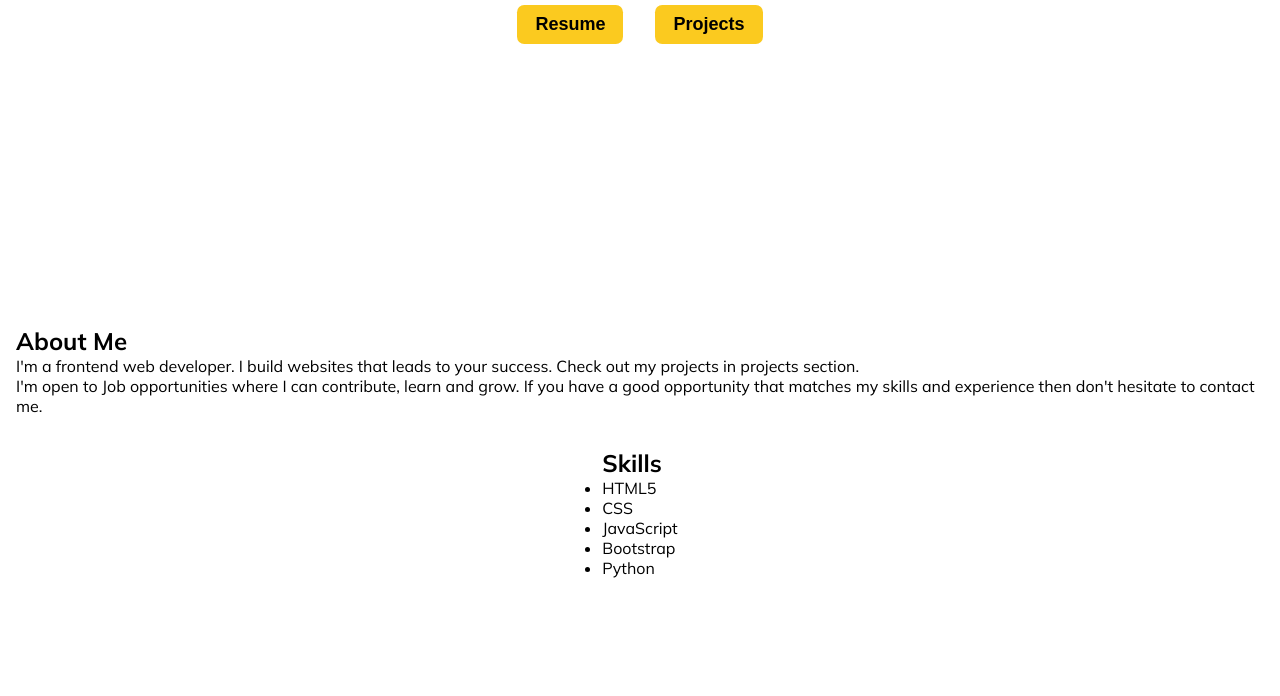
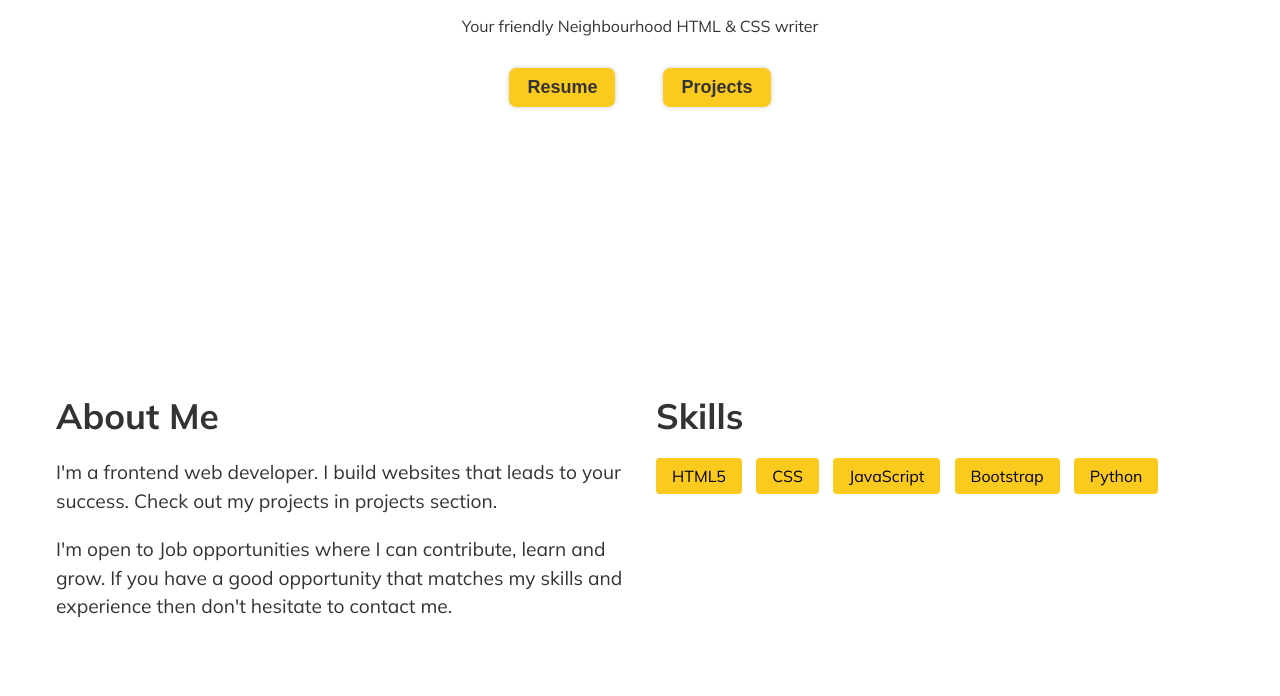
Before and after one commit to Adityakadali/adityakadali.github.io, a plain HTML site: page index.html in a window 1280 px wide. Shown: the part 447-1143 px from the top of the page. Before the commit the page ends 1041 px from the top, so only its background shows below. Drawn offline with Linux system fonts and the light colour scheme.

Commit message:
styled about container

```diff
--- a/style.css
+++ b/style.css
@@ -8,13 +8,21 @@
   box-sizing: border-box;
 }
 
+html {
+  scroll-behavior: smooth;
+}
+
 body {
   font-family: "Mulish", sans-serif;
 }
 
 header {
-  padding: 1em;
+  padding: 20px 40px;
   border-bottom: 1px solid rgba(0, 0, 0, 0.2);
+}
+
+main {
+  padding: 40px;
 }
 
 header span {
@@ -46,36 +54,33 @@ nav li {
   align-items: center;
 }
 .home-container h1 {
-  font-size: 2em;
+  color: #333333;
+  font-size: 3.5em;
 }
 
 .home-container p {
+  color: #333333;
+  font-size: 1em;
   text-align: center;
-}
-
-.about-container {
-  display: flex;
-  padding: 1em;
-  gap: 2em;
-  flex-direction: column;
-  justify-content: center;
-  align-items: center;
 }
 
 .button-group {
   display: flex;
-  gap: 2em;
+  gap: 3em;
 }
 
 button {
+  cursor: pointer;
   display: inline-block;
   background: #fbca1f;
+  color: #333333;
   padding: 0.5em 1em;
   font-size: 0.8em;
   font-weight: 600;
   font-size: 18px;
   border: none;
   border-radius: 0.4em;
+  box-shadow: 0 0 5px rgba(0, 0, 0, 0.2);
 }
 
 button:hover {
@@ -87,3 +92,35 @@ button:active {
   transform: translate(0.05em, 0.05em);
   box-shadow: 0.05em 0.05em;
 }
+
+.about-container {
+  display: flex;
+  padding: 1em;
+  gap: 2em;
+  justify-content: center;
+}
+
+.about-container div {
+  width: 50%;
+}
+
+.skills li {
+  display: inline-block;
+  background-color: #fbca1f;
+  margin-right: 10px;
+  padding: 0.5em 1em;
+  border-radius: 0.25em;
+}
+
+.about-container h2 {
+  color: #333333;
+  font-size: 2.2em;
+  margin: 20px 0;
+}
+
+.about-container p {
+  color: #333333;
+  line-height: 1.5em;
+  font-size: 1.2em;
+  margin-bottom: 1em;
+}
```
